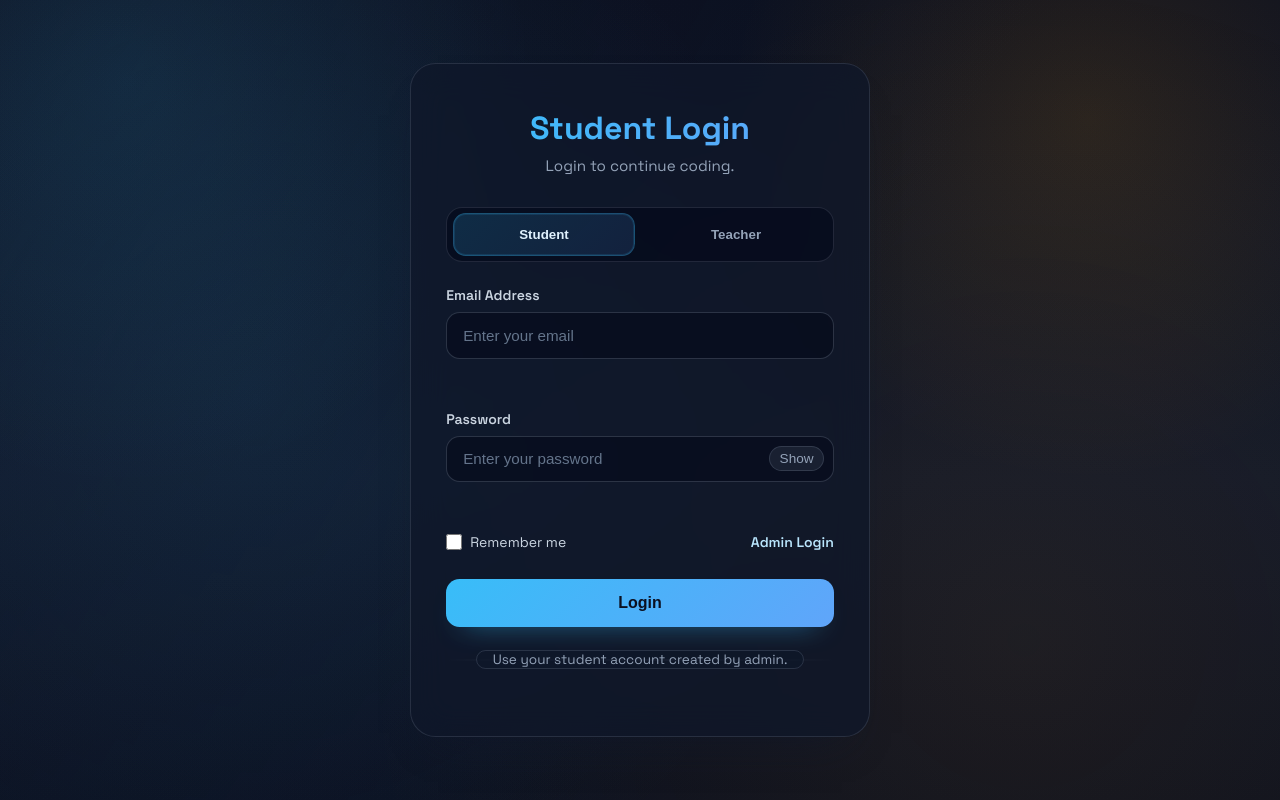
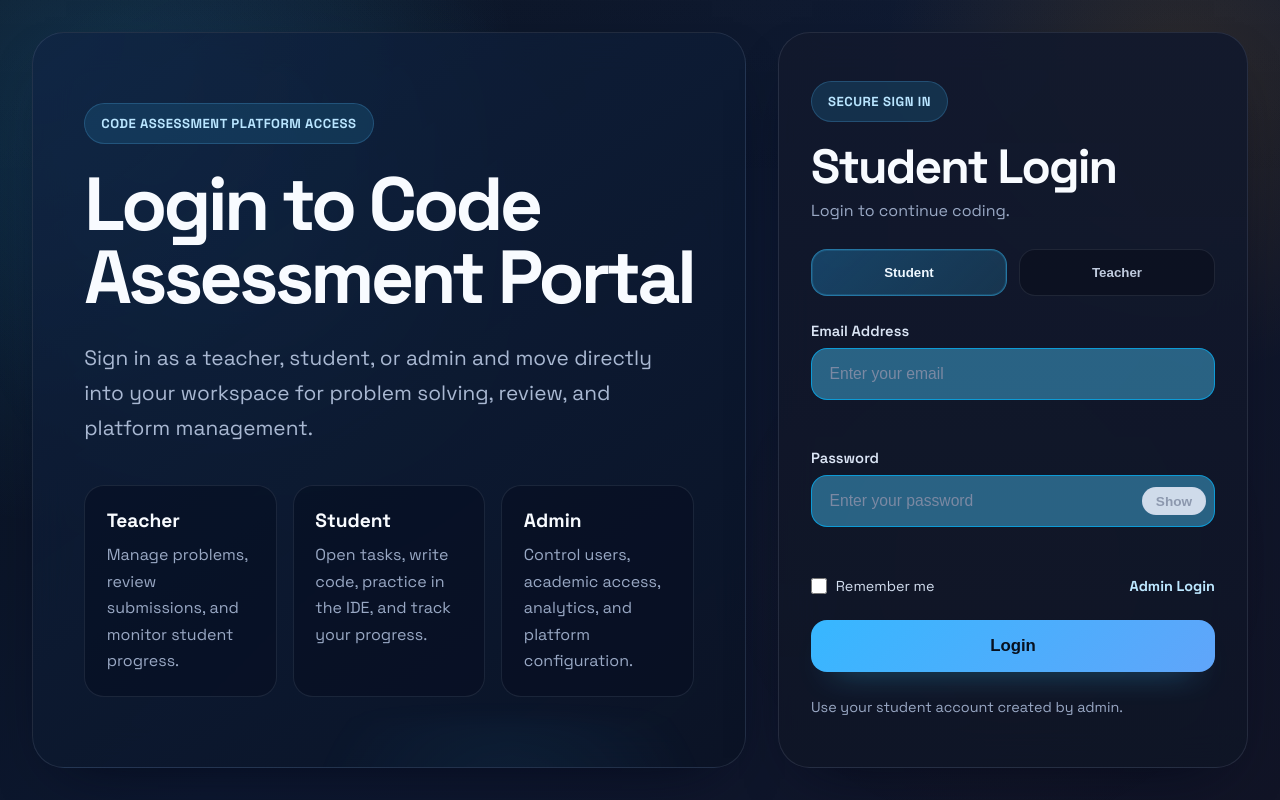
Before and after one commit to AbhayDL/FinalYearProjectBE, a plain HTML site: page Student/index.html in a window 1280 px wide. Drawn offline with Linux system fonts and the light colour scheme.

Commit message:
Final update to student index

```diff
--- a/Student/index.html
+++ b/Student/index.html
@@ -10,7 +10,32 @@
   <div class="background-pattern"></div>
 
   <div class="login-container">
+    <section class="entry-shell">
+      <div class="entry-hero">
+        <div class="hero-badge">Code Assessment Platform Access</div>
+        <h1>Login to Code Assessment Portal</h1>
+        <p class="hero-copy">
+          Sign in as a teacher, student, or admin and move directly into your workspace for problem solving, review, and platform management.
+        </p>
+
+        <div class="hero-role-grid">
+          <article class="hero-role-card">
+            <span class="hero-role-label">Teacher</span>
+            <p>Manage problems, review submissions, and monitor student progress.</p>
+          </article>
+          <article class="hero-role-card">
+            <span class="hero-role-label">Student</span>
+            <p>Open tasks, write code, practice in the IDE, and track your progress.</p>
+          </article>
+          <article class="hero-role-card">
+            <span class="hero-role-label">Admin</span>
+            <p>Control users, academic access, analytics, and platform configuration.</p>
+          </article>
+        </div>
+      </div>
+
       <div class="login-card">
+        <div class="login-badge">Secure Sign In</div>
         <div class="login-header">
           <h1 id="loginTitle">Student Login</h1>
           <p id="loginSubtitle">Login to continue coding.</p>
@@ -66,6 +91,7 @@
           <span id="loginHelper">Use your student account created by admin.</span>
         </div>
       </div>
+    </section>
 
     <div id="errorModal" class="modal">
       <div class="modal-content">
--- a/Student/login.css
+++ b/Student/login.css
@@ -1,18 +1,18 @@
 @import url('https://fonts.googleapis.com/css2?family=IBM+Plex+Sans:wght@400;500;600&family=Space+Grotesk:wght@400;500;600;700&display=swap');
 
 :root {
-  --bg: #0b1020;
-  --bg-2: #0f172a;
-  --surface: rgba(15, 23, 42, 0.75);
-  --surface-strong: rgba(17, 24, 39, 0.92);
-  --border: rgba(148, 163, 184, 0.18);
-  --text: #e2e8f0;
-  --muted: #94a3b8;
-  --accent: #38bdf8;
+  --bg: #08111f;
+  --bg-2: #0d1830;
+  --surface: rgba(13, 21, 41, 0.72);
+  --surface-strong: rgba(16, 24, 43, 0.92);
+  --border: rgba(148, 163, 184, 0.16);
+  --text: #edf2ff;
+  --muted: #99a8c4;
+  --accent: #37b7ff;
   --accent-2: #f59e0b;
   --success: #34d399;
   --danger: #fb7185;
-  --shadow: 0 24px 40px -28px rgba(15, 23, 42, 0.8);
+  --shadow: 0 24px 60px -34px rgba(2, 6, 23, 0.92);
 }
 
 * {
@@ -23,46 +23,138 @@
 
 body {
   font-family: "Space Grotesk", "IBM Plex Sans", system-ui, -apple-system, sans-serif;
-  background-image:
-    radial-gradient(900px circle at 10% 10%, rgba(56, 189, 248, 0.12), transparent 45%),
-    radial-gradient(800px circle at 85% 15%, rgba(245, 158, 11, 0.12), transparent 45%),
-    linear-gradient(180deg, var(--bg), var(--bg-2) 60%, var(--bg));
+  min-height: 100vh;
+  padding: 2rem;
   color: var(--text);
-  min-height: 100vh;
-  display: flex;
-  justify-content: center;
-  align-items: center;
-  padding: 1.5rem;
+  background:
+    radial-gradient(1000px circle at 8% 14%, rgba(55, 183, 255, 0.18), transparent 42%),
+    radial-gradient(850px circle at 92% 10%, rgba(245, 158, 11, 0.12), transparent 35%),
+    linear-gradient(135deg, #08111f 0%, #0d1830 48%, #111426 100%);
 }
 
-/* Background Pattern */
 .background-pattern {
   position: fixed;
   inset: 0;
+  pointer-events: none;
   background:
-    radial-gradient(circle at 20% 50%, rgba(56, 189, 248, 0.08) 0%, transparent 52%),
-    radial-gradient(circle at 80% 80%, rgba(245, 158, 11, 0.08) 0%, transparent 55%),
-    linear-gradient(120deg, rgba(30, 41, 59, 0.2), transparent 60%);
-  pointer-events: none;
+    linear-gradient(180deg, rgba(255, 255, 255, 0.015), transparent 24%),
+    radial-gradient(circle at 22% 32%, rgba(56, 189, 248, 0.08), transparent 28%),
+    radial-gradient(circle at 78% 70%, rgba(245, 158, 11, 0.06), transparent 24%);
   z-index: 0;
 }
 
-/* Login Container */
 .login-container {
   position: relative;
-  z-index: 10;
+  z-index: 1;
   width: 100%;
-  max-width: 460px;
+  max-width: 1360px;
+  margin: 0 auto;
 }
 
-/* Login Card */
+.entry-shell {
+  display: grid;
+  grid-template-columns: minmax(0, 1.35fr) minmax(360px, 470px);
+  gap: 2rem;
+  align-items: stretch;
+  min-height: calc(100vh - 4rem);
+}
+
+.entry-hero,
 .login-card {
-  background: var(--surface);
+  border-radius: 2rem;
+  border: 1px solid var(--border);
   backdrop-filter: blur(18px);
-  border-radius: 1.6rem;
   box-shadow: var(--shadow);
-  border: 1px solid var(--border);
-  padding: 2.75rem 2.2rem;
+}
+
+.entry-hero {
+  background:
+    linear-gradient(145deg, rgba(15, 33, 63, 0.84), rgba(10, 19, 36, 0.78)),
+    radial-gradient(circle at top left, rgba(55, 183, 255, 0.14), transparent 38%);
+  padding: 3.2rem;
+  display: flex;
+  flex-direction: column;
+  justify-content: center;
+  position: relative;
+  overflow: hidden;
+}
+
+.entry-hero::after {
+  content: "";
+  position: absolute;
+  inset: auto -10% -26% 24%;
+  height: 240px;
+  background: radial-gradient(circle, rgba(55, 183, 255, 0.08), transparent 62%);
+  filter: blur(10px);
+}
+
+.hero-badge,
+.login-badge {
+  display: inline-flex;
+  align-items: center;
+  width: fit-content;
+  padding: 0.7rem 1rem;
+  border-radius: 999px;
+  border: 1px solid rgba(86, 192, 255, 0.22);
+  background: rgba(28, 83, 123, 0.42);
+  color: #b9e5ff;
+  text-transform: uppercase;
+  letter-spacing: 0.04em;
+  font-size: 0.82rem;
+  font-weight: 700;
+}
+
+.entry-hero h1 {
+  max-width: 620px;
+  font-size: clamp(3rem, 6vw, 4.7rem);
+  line-height: 0.97;
+  letter-spacing: -0.05em;
+  margin-top: 1.5rem;
+  color: #f8fbff;
+}
+
+.hero-copy {
+  max-width: 620px;
+  margin-top: 1.65rem;
+  font-size: 1.3rem;
+  line-height: 1.7;
+  color: #a9b8d2;
+}
+
+.hero-role-grid {
+  margin-top: 2.4rem;
+  display: grid;
+  grid-template-columns: repeat(3, minmax(0, 1fr));
+  gap: 1rem;
+}
+
+.hero-role-card {
+  background: rgba(8, 16, 34, 0.62);
+  border: 1px solid rgba(148, 163, 184, 0.14);
+  border-radius: 1.25rem;
+  padding: 1.35rem;
+}
+
+.hero-role-label {
+  display: inline-block;
+  margin-bottom: 0.6rem;
+  color: #f8fbff;
+  font-size: 1.2rem;
+  font-weight: 700;
+}
+
+.hero-role-card p {
+  color: var(--muted);
+  line-height: 1.65;
+  font-size: 1rem;
+}
+
+.login-card {
+  background: linear-gradient(180deg, rgba(18, 25, 45, 0.94), rgba(15, 21, 38, 0.9));
+  padding: 2.25rem 2rem;
+  display: flex;
+  flex-direction: column;
+  justify-content: center;
   animation: slideIn 0.5s ease-out;
 }
 
@@ -77,72 +169,58 @@ body {
   }
 }
 
-/* Login Header */
 .login-header {
-  text-align: center;
-  margin-bottom: 2rem;
-}
-
-.logo-icon {
-  font-size: 4rem;
-  margin-bottom: 1rem;
-  display: block;
+  margin-top: 1.25rem;
+  margin-bottom: 1.75rem;
 }
 
 .login-header h1 {
-  font-size: 2rem;
-  font-weight: 700;
-  background: linear-gradient(90deg, var(--accent), #60a5fa);
-  -webkit-background-clip: text;
-  background-clip: text;
-  -webkit-text-fill-color: transparent;
-  margin-bottom: 0.5rem;
+  font-size: clamp(2.1rem, 4vw, 3rem);
+  line-height: 1.05;
+  letter-spacing: -0.04em;
+  color: #f8fbff;
+  margin-bottom: 0.45rem;
 }
 
 .login-header p {
   color: var(--muted);
-  font-size: 0.95rem;
+  font-size: 1rem;
 }
 
 .role-switch {
   display: grid;
   grid-template-columns: repeat(2, 1fr);
-  gap: 0.6rem;
-  margin-bottom: 1.5rem;
-  padding: 0.35rem;
-  background: rgba(2, 6, 23, 0.55);
-  border: 1px solid rgba(148, 163, 184, 0.18);
-  border-radius: 1rem;
+  gap: 0.75rem;
+  margin-bottom: 1.6rem;
 }
 
 .role-tab {
-  border: 1px solid transparent;
-  border-radius: 0.8rem;
-  padding: 0.8rem 1rem;
-  background: transparent;
-  color: var(--muted);
+  border: 1px solid rgba(148, 163, 184, 0.14);
+  border-radius: 1rem;
+  padding: 0.95rem 1rem;
+  background: rgba(12, 17, 32, 0.78);
+  color: #c0cbde;
   font-weight: 700;
   cursor: pointer;
   transition: all 0.25s ease;
 }
 
 .role-tab:hover {
-  color: #e2e8f0;
-  background: rgba(56, 189, 248, 0.08);
+  color: #eef6ff;
+  border-color: rgba(56, 189, 248, 0.34);
 }
 
 .role-tab.active {
-  background: linear-gradient(135deg, rgba(56, 189, 248, 0.18), rgba(96, 165, 250, 0.14));
-  border-color: rgba(56, 189, 248, 0.28);
-  color: #e0f2fe;
-  box-shadow: inset 0 0 0 1px rgba(56, 189, 248, 0.12);
+  background: linear-gradient(135deg, rgba(31, 110, 160, 0.5), rgba(56, 189, 248, 0.18));
+  border-color: rgba(56, 189, 248, 0.44);
+  color: #eff8ff;
+  box-shadow: inset 0 0 0 1px rgba(56, 189, 248, 0.16);
 }
 
-/* Form */
 form {
   display: flex;
   flex-direction: column;
-  gap: 1.5rem;
+  gap: 1.4rem;
 }
 
 .form-group {
@@ -152,34 +230,33 @@ form {
 }
 
 .form-group label {
-  color: #cbd5e1;
-  font-size: 0.875rem;
+  color: #dbe5f5;
+  font-size: 0.92rem;
   font-weight: 600;
 }
 
 .input {
   width: 100%;
-  padding: 0.85rem 1rem;
-  background: rgba(2, 6, 23, 0.5);
-  border: 1px solid rgba(148, 163, 184, 0.25);
-  border-radius: 0.85rem;
-  color: var(--text);
-  font-size: 0.95rem;
+  padding: 1rem 1.1rem;
+  background: rgba(77, 197, 248, 0.44);
+  border: 1px solid rgba(0, 183, 255, 0.68);
+  border-radius: 1rem;
+  color: #182236;
+  font-size: 0.98rem;
   outline: none;
-  transition: all 0.3s ease;
+  transition: all 0.25s ease;
 }
 
 .input::placeholder {
-  color: #64748b;
+  color: #7b89a3;
 }
 
 .input:focus {
-  border-color: var(--accent);
-  box-shadow: 0 0 0 3px rgba(56, 189, 248, 0.15);
-  background: rgba(2, 6, 23, 0.8);
+  border-color: rgba(56, 189, 248, 0.88);
+  box-shadow: 0 0 0 4px rgba(56, 189, 248, 0.16);
+  background: #f7fbff;
 }
 
-/* Password Input Wrapper */
 .password-input-wrapper {
   position: relative;
   display: flex;
@@ -187,29 +264,28 @@ form {
 }
 
 .password-input {
-  padding-right: 3rem;
+  padding-right: 4.5rem;
 }
 
 .toggle-password {
   position: absolute;
-  right: 0.6rem;
-  background: rgba(148, 163, 184, 0.12);
-  border: 1px solid rgba(148, 163, 184, 0.2);
-  color: var(--muted);
+  right: 0.55rem;
+  padding: 0.36rem 0.82rem;
+  border-radius: 999px;
+  border: 1px solid rgba(207, 216, 233, 0.9);
+  background: rgba(226, 233, 245, 0.9);
+  color: #8c98ae;
   cursor: pointer;
   font-size: 0.85rem;
-  border-radius: 999px;
-  padding: 0.25rem 0.6rem;
-  transition: all 0.3s ease;
+  font-weight: 600;
+  transition: all 0.25s ease;
 }
 
 .toggle-password:hover {
-  color: #e2e8f0;
-  border-color: rgba(56, 189, 248, 0.45);
-  background: rgba(56, 189, 248, 0.12);
+  color: #334155;
+  border-color: rgba(56, 189, 248, 0.3);
 }
 
-/* Error Message */
 .error-message {
   color: #fecdd3;
   font-size: 0.75rem;
@@ -217,68 +293,55 @@ form {
   display: block;
 }
 
-/* Form Options */
 .form-options {
   display: flex;
   justify-content: space-between;
   align-items: center;
-  font-size: 0.875rem;
+  font-size: 0.9rem;
 }
 
 .remember-me {
   display: flex;
   align-items: center;
-  gap: 0.5rem;
+  gap: 0.55rem;
   cursor: pointer;
-  color: #cbd5e1;
-  transition: color 0.3s ease;
+  color: #d3deef;
 }
 
 .remember-me input {
-  cursor: pointer;
   width: 1rem;
   height: 1rem;
   accent-color: var(--accent);
 }
 
-.remember-me:hover {
-  color: #e2e8f0;
-}
-
 .admin-login-link {
-  color: #bae6fd;
+  color: #bde8ff;
   text-decoration: none;
-  transition: color 0.3s ease;
-  font-weight: 600;
+  font-weight: 700;
 }
 
 .admin-login-link:hover {
-  color: #e0f2fe;
+  color: #eff8ff;
   text-decoration: underline;
 }
 
-/* Login Button */
 .login-btn {
-  padding: 0.95rem;
+  padding: 1rem;
   background: linear-gradient(135deg, var(--accent), #60a5fa);
   border: none;
-  border-radius: 0.85rem;
-  color: #0b1020;
-  font-size: 1rem;
-  font-weight: 700;
+  border-radius: 1rem;
+  color: #07111f;
+  font-size: 1.05rem;
+  font-weight: 800;
   cursor: pointer;
   transition: all 0.3s ease;
-  box-shadow: 0 12px 28px -18px rgba(56, 189, 248, 0.8);
-  margin-top: 0.25rem;
+  box-shadow: 0 16px 32px -22px rgba(56, 189, 248, 0.95);
+  margin-top: 0.15rem;
 }
 
 .login-btn:hover {
   transform: translateY(-2px);
-  box-shadow: 0 18px 32px -18px rgba(56, 189, 248, 0.9);
-}
-
-.login-btn:active {
-  transform: translateY(0);
+  box-shadow: 0 18px 36px -20px rgba(56, 189, 248, 0.92);
 }
 
 .login-btn:disabled {
@@ -287,54 +350,17 @@ form {
   transform: none;
 }
 
-/* Divider */
 .divider {
-  text-align: center;
-  margin: 1.5rem 0;
-  position: relative;
+  margin-top: 1.55rem;
   color: var(--muted);
-  font-size: 0.85rem;
-}
-
-.divider::before {
-  content: "";
-  position: absolute;
-  left: 0;
-  top: 50%;
-  width: 100%;
-  height: 1px;
-  background: linear-gradient(90deg, transparent, rgba(148, 163, 184, 0.35), transparent);
-  transform: translateY(-50%);
+  font-size: 0.9rem;
 }
 
 .divider span {
-  position: relative;
-  background: rgba(15, 23, 42, 0.7);
-  padding: 0 1rem;
-  border-radius: 999px;
-  border: 1px solid rgba(148, 163, 184, 0.2);
+  display: block;
+  line-height: 1.6;
 }
 
-/* Sign Up Link */
-.signup-link {
-  text-align: center;
-  padding: 0.75rem;
-  background: rgba(56, 189, 248, 0.12);
-  border: 1px solid rgba(56, 189, 248, 0.3);
-  border-radius: 0.75rem;
-  color: #e0f2fe;
-  text-decoration: none;
-  font-weight: 600;
-  transition: all 0.3s ease;
-}
-
-.signup-link:hover {
-  background: rgba(56, 189, 248, 0.2);
-  border-color: rgba(56, 189, 248, 0.5);
-  color: #f0f9ff;
-}
-
-/* Modal */
 .modal {
   display: none;
   position: fixed;
@@ -430,28 +456,69 @@ form {
   box-shadow: 0 12px 24px -18px rgba(56, 189, 248, 0.8);
 }
 
-/* Responsive Design */
-@media (max-width: 480px) {
+@media (max-width: 1100px) {
+  body {
+    padding: 1.25rem;
+  }
+
+  .entry-shell {
+    grid-template-columns: 1fr;
+    min-height: auto;
+  }
+
+  .entry-hero {
+    padding: 2.4rem;
+  }
+
+  .hero-role-grid {
+    grid-template-columns: 1fr;
+  }
+
   .login-card {
-    padding: 2rem 1.5rem;
+    max-width: 640px;
+    width: 100%;
+    margin: 0 auto;
+  }
+}
+
+@media (max-width: 640px) {
+  body {
+    padding: 1rem;
+  }
+
+  .entry-hero,
+  .login-card {
+    border-radius: 1.5rem;
+  }
+
+  .entry-hero {
+    padding: 1.6rem;
+  }
+
+  .entry-hero h1 {
+    font-size: 2.45rem;
+  }
+
+  .hero-copy {
+    font-size: 1.05rem;
+  }
+
+  .login-card {
+    padding: 1.5rem;
   }
 
   .login-header h1 {
-    font-size: 1.5rem;
+    font-size: 1.95rem;
   }
 
-  .logo-icon {
-    font-size: 3rem;
-  }
-
-  .modal-content {
-    width: 95%;
-    padding: 1.5rem;
+  .role-switch,
+  .form-options {
+    grid-template-columns: 1fr;
+    flex-direction: column;
+    align-items: stretch;
   }
 
   .form-options {
-    flex-direction: column;
-    align-items: flex-start;
-    gap: 1rem;
+    gap: 0.9rem;
   }
 }
```
Also changed, not shown: Teacher/teacherFE-problems/index.html (+1 -3 lines). Lines whose indentation alone changed are shown as unchanged.
